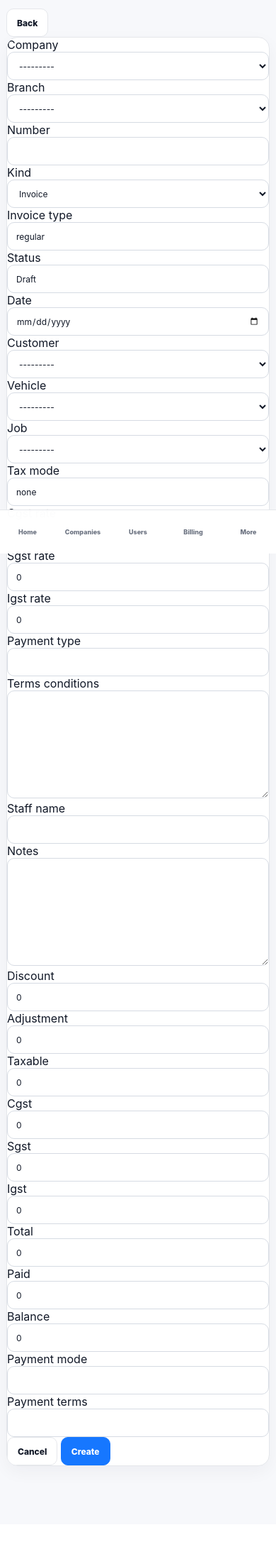
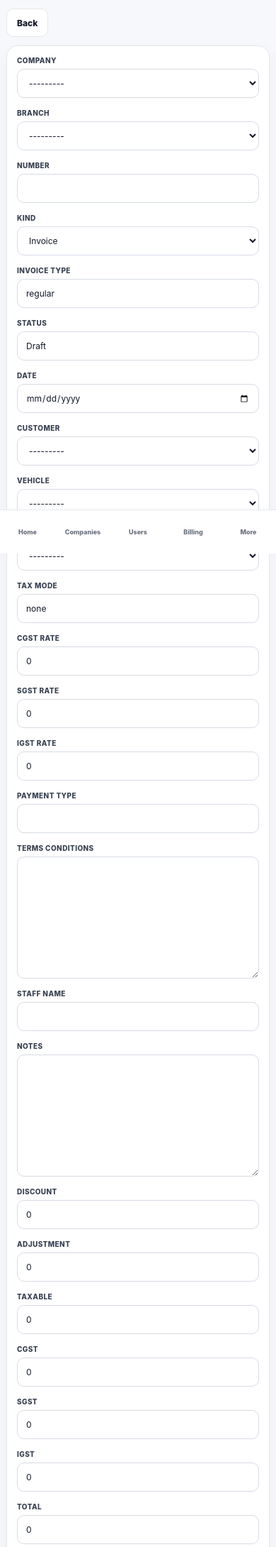
Before and after one commit to amnas-cubixmet/cubegears-backend, a Django app: page /panel/invoices/add/ in a window 390 px wide. Shown: the part 64-2244 px from the top of the page at 71% size. Before the commit the page ends 2139 px from the top, so only its background shows below. Run offline with Django 5.2, Linux system fonts and the light colour scheme; the visitor is signed in with stand-in values (Sample User, id 1); data that the repository does not hold is empty.

Commit message:
Style responsive CRUD forms details actions and delete confirmations

```diff
--- a/static/control_panel/panel.css
+++ b/static/control_panel/panel.css
@@ -260,3 +260,72 @@
 }
 
 @media(max-width:800px){body.sidebar-open{overflow:hidden;touch-action:none}}
+
+.flash-messages{display:grid;gap:8px;margin-bottom:12px}
+.flash-message{padding:10px 12px;border:1px solid var(--line);border-radius:10px;background:#fff;font-size:11px;font-weight:700}
+.flash-success{border-color:#bbf7d0;background:var(--success-soft);color:var(--success)}
+.flash-error{border-color:#fecaca;background:var(--danger-soft);color:var(--danger)}
+
+.page-actions{display:flex;align-items:center;justify-content:space-between;gap:10px;margin-bottom:12px}
+.page-actions-right{display:flex;align-items:center;gap:8px}
+.btn-danger{border-color:#fecaca;background:var(--danger-soft);color:var(--danger)}
+.btn-danger:hover{background:#fee2e2}
+
+.form-shell{max-width:1120px}
+.admin-form{padding:18px}
+.form-grid{display:grid;grid-template-columns:repeat(2,minmax(0,1fr));gap:15px}
+.field-group{display:flex;min-width:0;flex-direction:column;gap:6px}
+.field-group label{font-size:10px;font-weight:800;color:#374151;text-transform:uppercase;letter-spacing:.04em}
+.field-group small{color:var(--muted);font-size:9px;line-height:1.4}
+.field-group .form-control{min-height:41px}
+.field-group textarea.form-control{min-height:96px;padding:10px 12px;resize:vertical}
+.field-group select[multiple].form-control{min-height:130px;padding:8px}
+.field-group input[type="checkbox"].form-control{width:18px;height:18px;min-height:18px;padding:0;box-shadow:none}
+.field-span-2{grid-column:1/-1}
+.field-error{color:var(--danger);font-size:10px;font-weight:700}
+.form-error-block{margin-bottom:14px;padding:10px 12px;border-radius:10px;background:var(--danger-soft);color:var(--danger);font-size:11px}
+.form-error-block ul{margin:0;padding-left:18px}
+.form-actions{display:flex;justify-content:flex-end;gap:8px;margin-top:18px;padding-top:16px;border-top:1px solid var(--line)}
+
+.detail-card{padding:18px}
+.detail-grid{display:grid;grid-template-columns:repeat(3,minmax(0,1fr));gap:12px}
+.detail-item{min-width:0;padding:13px;border:1px solid var(--line);border-radius:12px;background:var(--surface-soft)}
+.detail-item span{display:block;margin-bottom:5px;color:var(--muted);font-size:9px;font-weight:800;text-transform:uppercase;letter-spacing:.05em}
+.detail-item strong{display:block;font-size:12px;line-height:1.5;overflow-wrap:anywhere;white-space:pre-wrap}
+
+.delete-wrap{max-width:560px;margin:28px auto}
+.delete-card{padding:26px;text-align:center}
+.delete-icon{width:44px;height:44px;margin:0 auto 14px;border-radius:50%;display:grid;place-items:center;background:var(--danger-soft);color:var(--danger);font-weight:900;font-size:18px}
+.delete-card h2{margin:0;font-size:20px}
+.delete-card p{margin:9px auto 0;max-width:420px;color:var(--muted);font-size:12px;line-height:1.55}
+.delete-object{margin:18px 0;padding:12px;border-radius:10px;background:var(--surface-soft);font-size:12px;font-weight:800}
+.delete-actions{display:flex;justify-content:center;gap:8px}
+
+.row-actions{display:flex;align-items:center;gap:7px;flex-wrap:wrap}
+.row-actions a,.row-actions button{
+  border:0;background:none;padding:0;color:var(--brand);font-size:10px;font-weight:800;text-decoration:none;cursor:pointer
+}
+.row-actions form{display:inline;margin:0}
+.row-actions .danger-link{color:var(--danger)}
+.row-actions a:hover,.row-actions button:hover{text-decoration:underline}
+
+@media(max-width:900px){
+  .detail-grid{grid-template-columns:repeat(2,minmax(0,1fr))}
+}
+@media(max-width:800px){
+  .toolbar{align-items:stretch}
+  .toolbar>.btn-primary{flex:0 0 auto}
+  .admin-form{padding:14px}
+  .form-grid{grid-template-columns:1fr}
+  .field-span-2{grid-column:auto}
+  .detail-card{padding:12px}
+}
+@media(max-width:560px){
+  .toolbar{flex-direction:column}
+  .toolbar>.btn-primary{width:100%}
+  .page-actions{align-items:stretch}
+  .page-actions-right{flex:1;justify-content:flex-end}
+  .detail-grid{grid-template-columns:1fr}
+  .form-actions,.delete-actions{display:grid;grid-template-columns:1fr}
+  .form-actions .btn,.delete-actions .btn{width:100%}
+}
```
